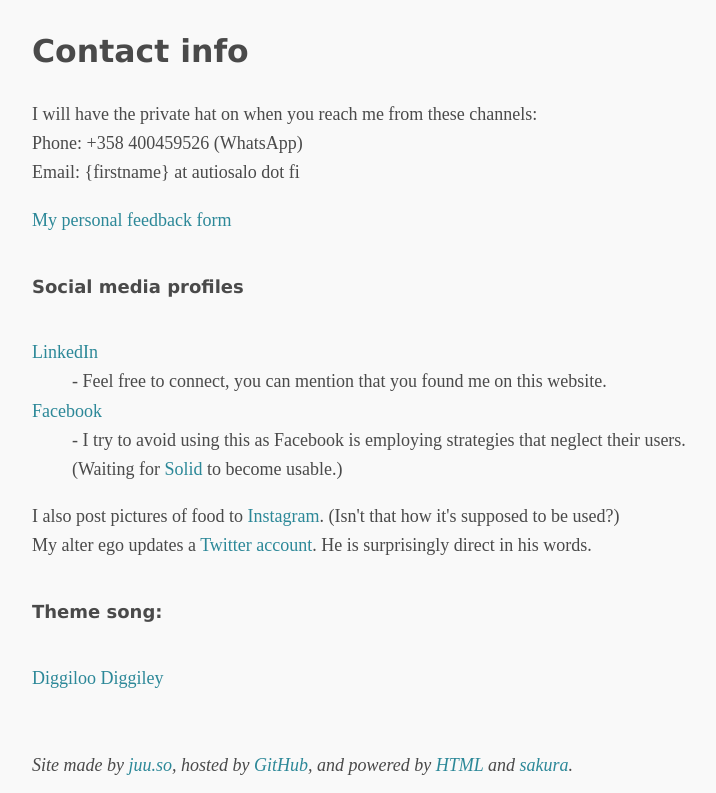
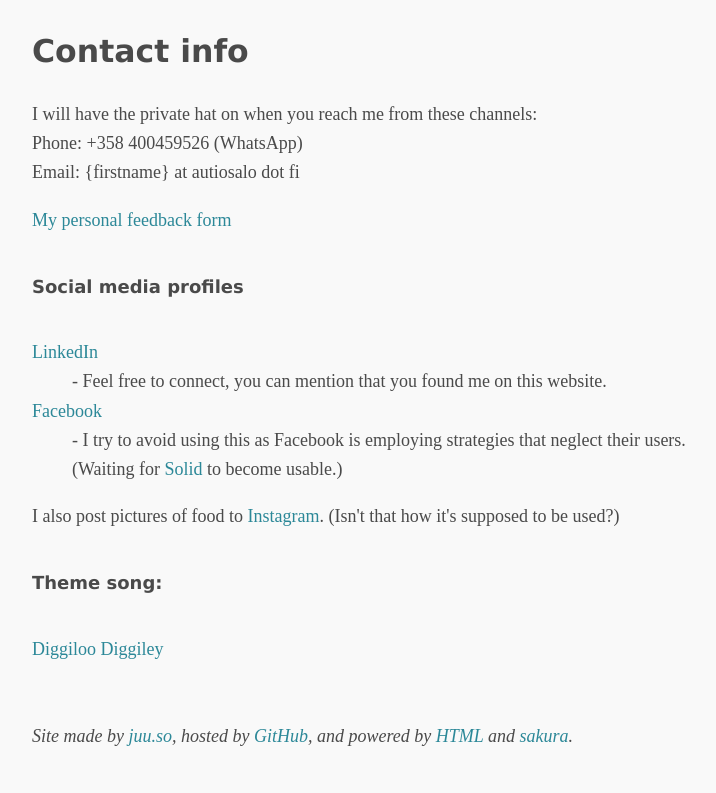
Before and after one commit to juusoautiosalo/me.juu.so, a plain HTML site: page index.html in a window 1280 px wide. Shown: the part 1010-1803 px from the top of the page, without its empty margins (266-982 px from the left). After the commit the page ends 1774 px from the top, so only its background shows below. Drawn offline with Linux system fonts and the light colour scheme.

Commit message:
Update index.html

```diff
--- a/index.html
+++ b/index.html
@@ -52,8 +52,6 @@ Email: {firstname} at autiosalo dot fi<br>
 
 </dl>
 I also post pictures of food to <a href="https://www.instagram.com/juusosfood/" target="_blank">Instagram</a>. (Isn't that how it's supposed to be used?)
-<br>
-My alter ego updates a <a href="https://twitter.com/JuusoWilde" target="_blank">Twitter account</a>. He is surprisingly direct in his words.
 
 <h6>Theme song:</h6>
 <a href="http://juu.so/diggiloo" target="_blank">Diggiloo Diggiley</a><br>
```
